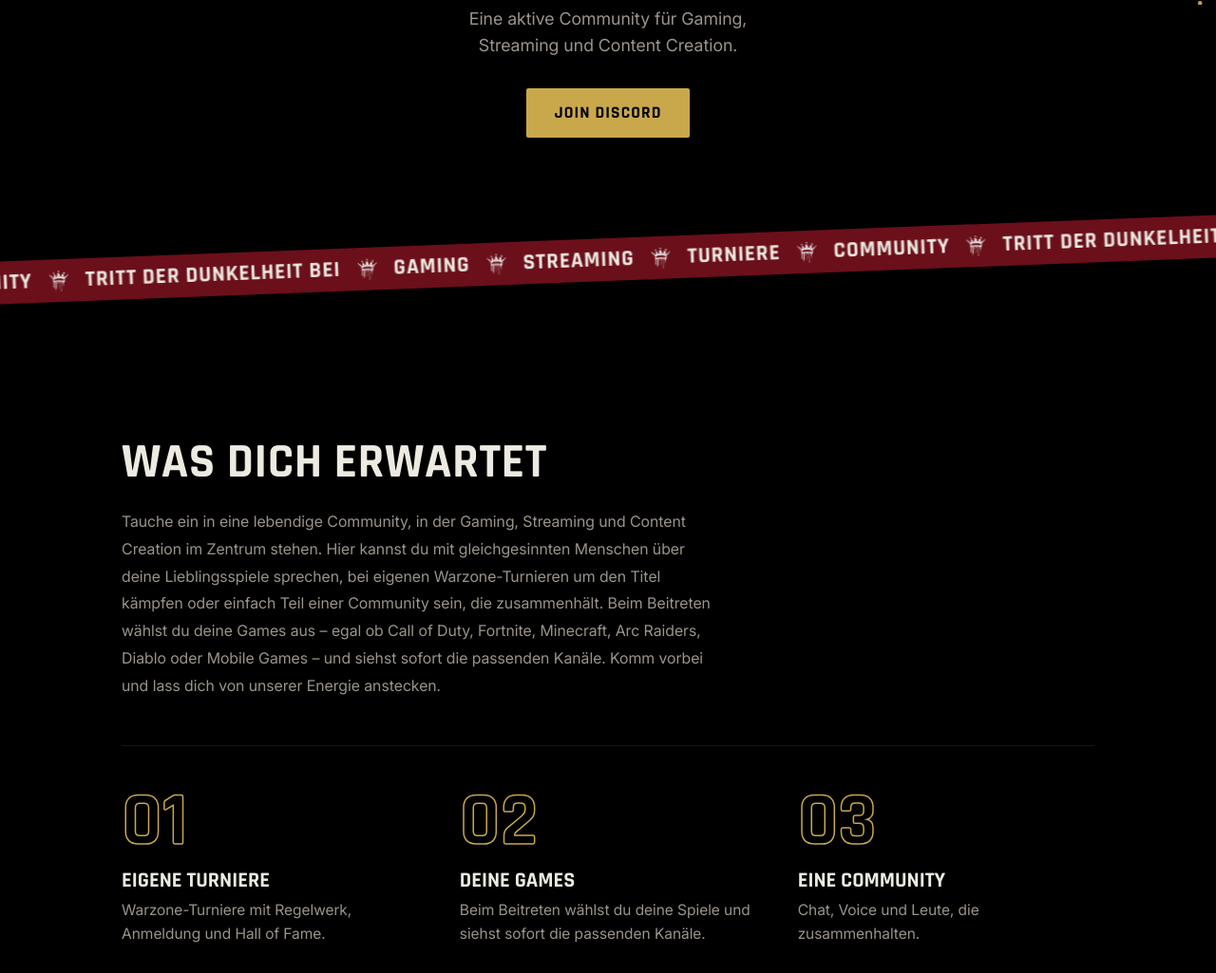
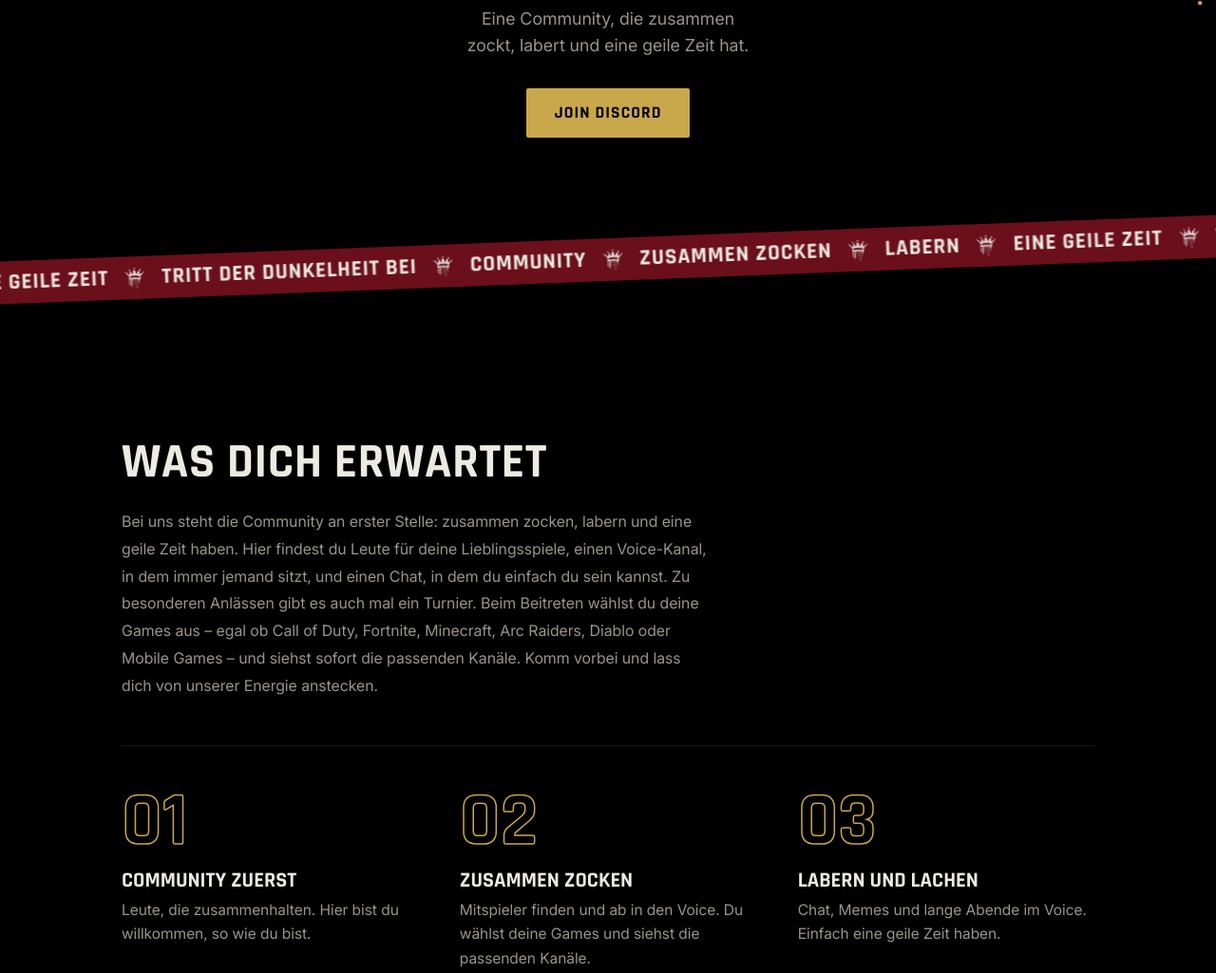
Before and after one commit to MrNightWither/discord, a plain HTML site: page index.html in a window 1280 px wide. Shown: the part 778-1803 px from the top of the page at 95% size. Drawn offline with Linux system fonts and the light colour scheme; no server answers; animation ran at ten frames a second.

Commit message:
fix: Texte der Discord-Seite stellen die Community nach vorn

```diff
--- a/auftritt.js
+++ b/auftritt.js
@@ -11,7 +11,7 @@
   const ZIEH_SCHWELLE_PX = 4; // ab hier gilt eine Mausbewegung als Ziehen
   const ZAEHL_DAUER_MS = 1100;
   const BAND_WIEDERHOLUNGEN = 6;
-  const BAND_TEXT = ['Gaming', 'Streaming', 'Turniere', 'Community', 'Tritt der Dunkelheit bei'];
+  const BAND_TEXT = ['Community', 'Zusammen zocken', 'Labern', 'Eine geile Zeit', 'Tritt der Dunkelheit bei'];
   const NS = 'http://www.w3.org/2000/svg';
 
   function neu(tag, klasse, text) {
--- a/index.html
+++ b/index.html
@@ -405,7 +405,7 @@
     </div>
     <p class="hero-eyebrow">NightWitherUnity</p>
     <h1 class="hero-word"><i>Tritt der</i><i class="gold">Dunkelheit</i><i>bei</i></h1>
-    <p class="hero-line">Eine aktive Community für Gaming, Streaming und Content Creation.</p>
+    <p class="hero-line">Eine Community, die zusammen zockt, labert und eine geile Zeit hat.</p>
     <a class="btn-gold" href="https://discord.gg/EThzYwM42u" target="_blank" rel="noopener noreferrer">Join Discord</a>
   </section>
 
@@ -426,16 +426,16 @@
   <section class="sec" aria-labelledby="infoTitle">
     <h2 id="infoTitle">Was dich erwartet</h2>
     <p class="sec-lead">
-      Tauche ein in eine lebendige Community, in der Gaming, Streaming und Content Creation im Zentrum stehen.
-      Hier kannst du mit gleichgesinnten Menschen über deine Lieblingsspiele sprechen, bei eigenen Warzone-Turnieren
-      um den Titel kämpfen oder einfach Teil einer Community sein, die zusammenhält. Beim Beitreten wählst du
+      Bei uns steht die Community an erster Stelle: zusammen zocken, labern und eine geile Zeit haben.
+      Hier findest du Leute für deine Lieblingsspiele, einen Voice-Kanal, in dem immer jemand sitzt, und einen Chat,
+      in dem du einfach du sein kannst. Zu besonderen Anlässen gibt es auch mal ein Turnier. Beim Beitreten wählst du
       deine Games aus – egal ob Call of Duty, Fortnite, Minecraft, Arc Raiders, Diablo oder Mobile Games – und
       siehst sofort die passenden Kanäle. Komm vorbei und lass dich von unserer Energie anstecken.
     </p>
     <ul class="punkte">
-      <li><span class="punkt-nr" aria-hidden="true">01</span><h3>Eigene Turniere</h3><p>Warzone-Turniere mit Regelwerk, Anmeldung und Hall of Fame.</p></li>
-      <li><span class="punkt-nr" aria-hidden="true">02</span><h3>Deine Games</h3><p>Beim Beitreten wählst du deine Spiele und siehst sofort die passenden Kanäle.</p></li>
-      <li><span class="punkt-nr" aria-hidden="true">03</span><h3>Eine Community</h3><p>Chat, Voice und Leute, die zusammenhalten.</p></li>
+      <li><span class="punkt-nr" aria-hidden="true">01</span><h3>Community zuerst</h3><p>Leute, die zusammenhalten. Hier bist du willkommen, so wie du bist.</p></li>
+      <li><span class="punkt-nr" aria-hidden="true">02</span><h3>Zusammen zocken</h3><p>Mitspieler finden und ab in den Voice. Du wählst deine Games und siehst die passenden Kanäle.</p></li>
+      <li><span class="punkt-nr" aria-hidden="true">03</span><h3>Labern und lachen</h3><p>Chat, Memes und lange Abende im Voice. Einfach eine geile Zeit haben.</p></li>
     </ul>
   </section>
 
@@ -451,7 +451,7 @@
       <div class="server-item"><h3>🎮 Gaming</h3><p>Gaming-Chat und Forum mit Tipps und Tricks für alle Games.</p></div>
       <div class="server-item"><h3>🔫 Call of Duty</h3><p>Mitspieler finden und Voice für Warzone, Multiplayer, Ranked, Zombies und DMZ.</p></div>
       <div class="server-item"><h3>🎲 Andere Games</h3><p>Eigene Kanäle für Fortnite, Minecraft, Arc Raiders, Diablo und Mobile Games.</p></div>
-      <div class="server-item"><h3>🏆 Turnier Lounge</h3><p>Warzone-Turniere mit Regelwerk, Anmeldung, Runden-Ergebnissen und Hall of Fame.</p></div>
+      <div class="server-item"><h3>🏆 Turnier Lounge</h3><p>Für besondere Anlässe: Warzone-Turniere mit Regelwerk, Anmeldung und Hall of Fame.</p></div>
       <div class="server-item"><h3>🆘 Schatten Support</h3><p>Probleme oder Fragen? Hier öffnest du ein Ticket.</p></div>
       <div class="server-item"><h3>💤 Ruhestand</h3><p>AFK und Musik zum Entspannen.</p></div>
     </div>
@@ -548,7 +548,7 @@
 
 <script src="saison.js?v=20261024a" data-nach=".hero-eyebrow" data-ebene="0"></script>
 <script src="discord.js?v=20261115a"></script>
-<script src="auftritt.js?v=20261115a"></script>
+<script src="auftritt.js?v=20261115b"></script>
 
 </body>
 </html>
```
